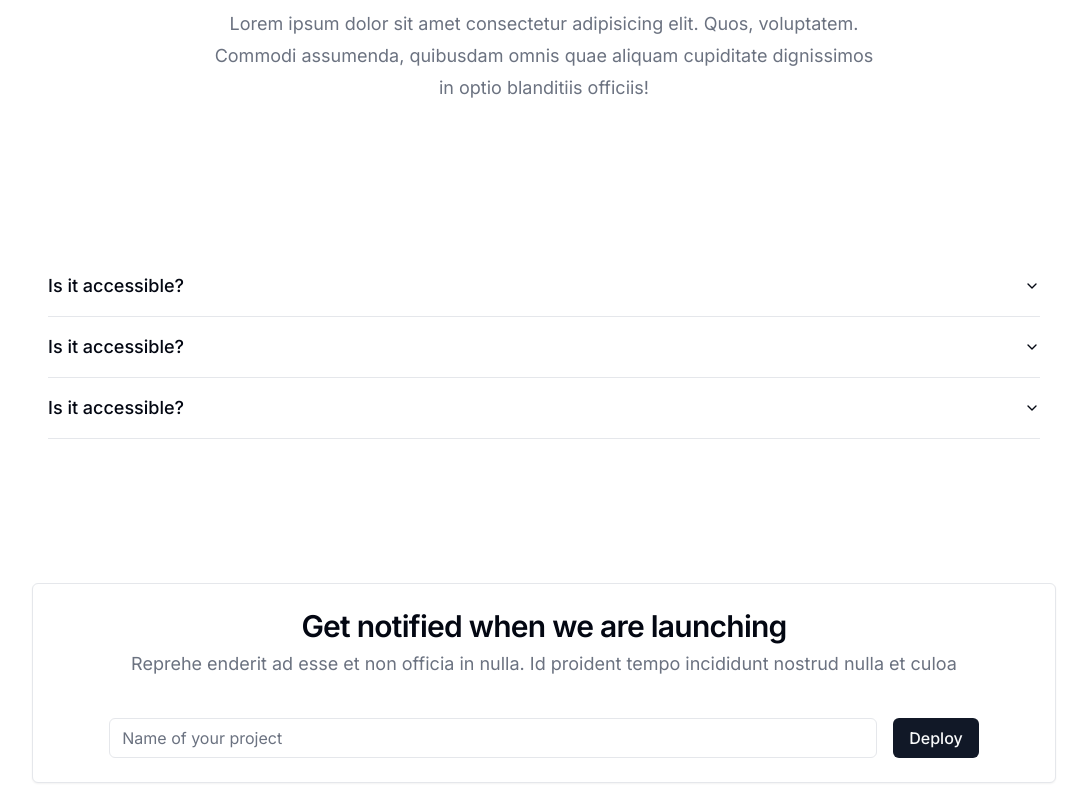
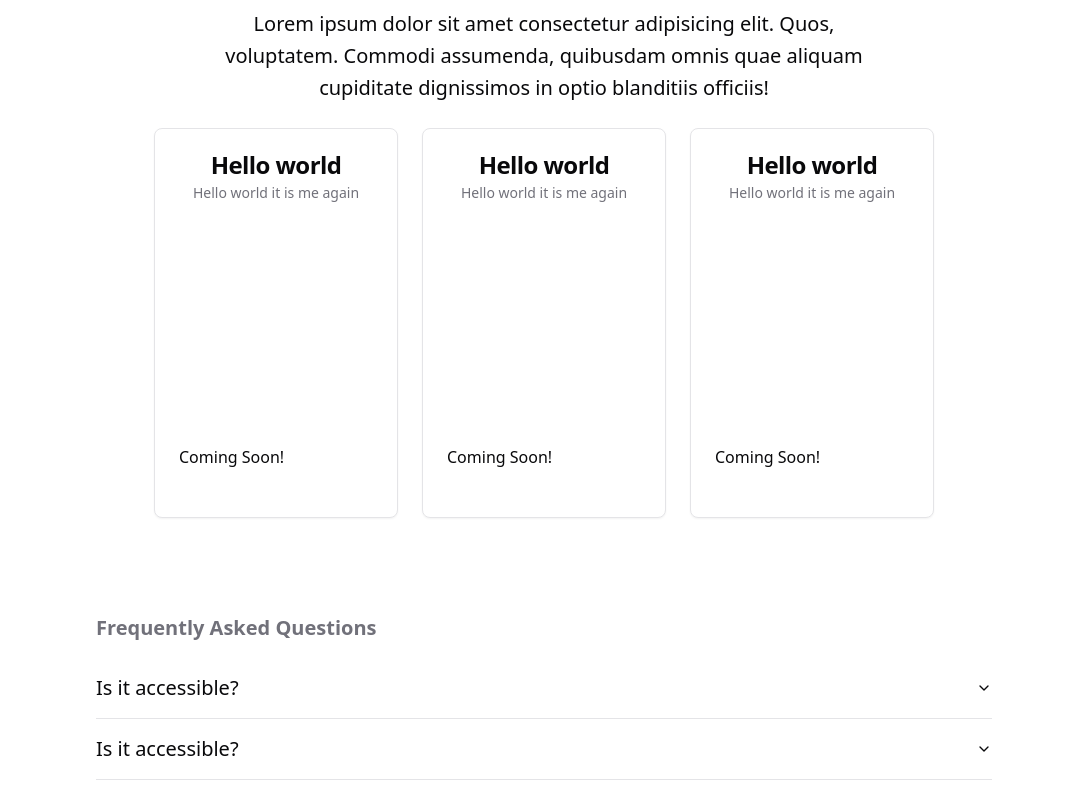
Before and after one commit to 3akare/nobr, a Next.js app: page / in a window 1280 px wide. Shown: the part 740-1540 px from the top of the page, without its empty margins (96-1183 px from the left). Built offline with nearby package versions, Linux system fonts and the light colour scheme.

Commit message:
Added all needed components

```diff
--- a/app/components/AccordionList.tsx
+++ b/app/components/AccordionList.tsx
@@ -7,22 +7,23 @@ import {
 
 function AccordionList() {
   return (
-    <Accordion type="single" collapsible className="container mx-auto max-w-5xl p-4 m-4">
+    <Accordion type="single" collapsible className="container mx-auto max-w-5xl p-4 px-8 sm:px-16 m-4 h-72">
+      <h1 className="text-xl my-2 py-2 text-muted-foreground font-semibold">Frequently Asked Questions</h1>
       <AccordionItem value="item-1">
-        <AccordionTrigger className="text-lg">Is it accessible?</AccordionTrigger>
-        <AccordionContent>
+        <AccordionTrigger className="text-xl">Is it accessible?</AccordionTrigger>
+        <AccordionContent className="text-lg">
           Yes. It adheres to the WAI-ARIA design pattern.
         </AccordionContent>
       </AccordionItem>
       <AccordionItem value="item-2">
-        <AccordionTrigger className="text-lg">Is it accessible?</AccordionTrigger>
-        <AccordionContent className="text-base">
+        <AccordionTrigger className="text-xl">Is it accessible?</AccordionTrigger>
+        <AccordionContent className="text-lg">
           Yes. It adheres to the WAI-ARIA design pattern.
         </AccordionContent>
       </AccordionItem>
       <AccordionItem value="item-3">
-        <AccordionTrigger className="text-lg">Is it accessible?</AccordionTrigger>
-        <AccordionContent className="text-base">
+        <AccordionTrigger className="text-xl">Is it accessible?</AccordionTrigger>
+        <AccordionContent className="text-lg">
           Yes. It adheres to the WAI-ARIA design pattern.
         </AccordionContent>
       </AccordionItem>
--- a/app/components/Features.tsx
+++ b/app/components/Features.tsx
@@ -1,26 +1,8 @@
 // import FeaturesCard from "./FeaturesCard";
 
+import FeaturesCard from "./FeaturesCard";
+
 function Features() {
-  // const list = [
-  //   {
-  //     cardHeading: "Hello world",
-  //     cardText:
-  //       "Commodi assumenda, quibusdam omnis quae aliquam cupiditate dignissimos in optio blanditiis officiis!",
-  //     cardImg: "../../public/menu.svg",
-  //   },
-  //   {
-  //     cardHeading: "Hello world",
-  //     cardText:
-  //       "Commodi assumenda, quibusdam omnis quae aliquam cupiditate dignissimos in optio blanditiis officiis!",
-  //     cardImg: "../../public/menu.svg",
-  //   },
-  //   {
-  //     cardHeading: "Hello world",
-  //     cardText:
-  //       "Commodi assumenda, quibusdam omnis quae aliquam cupiditate dignissimos in optio blanditiis officiis!",
-  //     cardImg: "../../public/menu.svg",
-  //   },
-  // ];
   return (
     <section
       className="p-8 h-fit w-full flex flex-col items-center text-center space-y-6"
@@ -29,15 +11,15 @@ function Features() {
       <h2 className="font-semibold text-[2.5rem] leading-[1.1] md:text-6xl">
         Features
       </h2>
-      <p className="max-w-[42rem] leading-normal text-muted-foreground sm:text-lg text-base sm:leading-8">
+      <p className="max-w-[42rem] leading-normal text-foreground sm:text-xl text-lg sm:leading-8 font-light">
         Lorem ipsum dolor sit amet consectetur adipisicing elit. Quos,
         voluptatem. Commodi assumenda, quibusdam omnis quae aliquam cupiditate
         dignissimos in optio blanditiis officiis!
       </p>
-      <div className="mx-auto grid justify-center gap-4 sm:grid-cols-2 md:max-w-[64rem] md:grid-cols-3">
-        {/* {list.map((item, index) => {
-          return <FeaturesCard key={index} {...item} />;
-        })} */}
+      <div className="mx-auto grid justify-center gap-6 sm:grid-cols-2 md:max-w-[64rem] md:grid-cols-3">
+        <FeaturesCard />
+        <FeaturesCard />
+        <FeaturesCard />
       </div>
     </section>
   );
--- a/app/components/FeaturesCard.tsx
+++ b/app/components/FeaturesCard.tsx
@@ -1,31 +1,23 @@
-import Image from "next/image";
-import logo from "../../public/menu.svg";
+import {
+  Card,
+  CardContent,
+  CardDescription,
+  CardFooter,
+  CardHeader,
+  CardTitle,
+} from "./ui/card";
 
-function FeaturesCard({
-  cardImg,
-  cardHeading,
-  cardText,
-}: {
-  cardImg: string;
-  cardHeading: string;
-  cardText: string;
-}) {
+function FeaturesCard() {
   return (
-    <div className="overflow-hidden rounded-lg border bg-background p-2">
-      <div className="flex h-fit flex-col justify-between rounded-md p-6">
-        <Image
-          src={logo}
-          alt={cardHeading}
-          className="w-12 h-12"
-          width={48}
-          height={48}
-        />
-        <div className="space-y-2">
-          <h3 className="font-bold">{cardHeading}</h3>
-          <p className="text-sm text-muted-foreground">{cardText}</p>
-        </div>
-      </div>
-    </div>
+    <Card className="w-[20rem] sm:w-[18rem] md:w-[15.25rem] text-center">
+      <CardHeader>
+        <CardTitle>Hello world</CardTitle>
+        <CardContent className="px-0 md:h-[16rem]">
+          <CardDescription>Hello world it is me again</CardDescription>
+        </CardContent>
+        <CardFooter className="text-foreground-accent px-0">Coming Soon!</CardFooter>
+      </CardHeader>
+    </Card>
   );
 }
 
--- a/app/components/ModeToggle.tsx
+++ b/app/components/ModeToggle.tsx
@@ -38,7 +38,7 @@ export function ModeToggle({
           <span className="sr-only">Toggle theme</span>
         </Button>
       </DropdownMenuTrigger>
-      <DropdownMenuContent align="end">
+      <DropdownMenuContent align="end" className="text-lg font-semibold">
         <DropdownMenuItem onClick={() => setTheme("light")}>
           Light
         </DropdownMenuItem>
--- a/app/components/NewsLetter.tsx
+++ b/app/components/NewsLetter.tsx
@@ -1,28 +1,19 @@
-
 import { Button } from "@/app/components/ui/button";
 import {
   Card,
   CardContent,
   CardDescription,
-  CardFooter,
   CardHeader,
   CardTitle,
 } from "@/app/components/ui/card";
 import { Input } from "@/app/components/ui/input";
 import { Label } from "@/app/components/ui/label";
-import {
-  Select,
-  SelectContent,
-  SelectItem,
-  SelectTrigger,
-  SelectValue,
-} from "@/app/components/ui/select";
 
 export default function NewsLetter() {
   return (
-    <Card className="container mx-auto max-w-5xl text-center space-y-4 rounded-none border-x-0 sm:border-x-[1px] sm:rounded-md">
+    <Card className="container mx-auto max-w-5xl text-center space-y-8 rounded-none border-x-0 sm:border-x-[1px] sm:rounded-md backdrop-blur-md">
       <CardHeader>
-        <CardTitle className="text-3xl">
+        <CardTitle className="font-semibold text-[2rem] leading-[1.1] md:text-4xl">
           Get notified when we are launching
         </CardTitle>
         <CardDescription className="text-lg">
@@ -30,21 +21,23 @@ export default function NewsLetter() {
           incididunt nostrud nulla et culoa
         </CardDescription>
       </CardHeader>
-      <CardContent>
+      <CardContent className="p-0">
         <form>
-          <div className="flex w-full items-center justify-center gap-4">
-            <div className="flex flex-col flex-1 max-w-3xl">
+          <div className="flex w-full items-center justify-center gap-4 mb-8">
+            <div className="flex flex-col flex-1 max-w-3xl ">
               <Label htmlFor="name" className="sr-only">
                 Name
               </Label>
               <Input
                 id="name"
                 type="email"
-                placeholder="Name of your project"
-                className="text-base"
+                placeholder="Enter your email"
+                className="text-lg focus:ring-0 focus-visible:ring-0 focus-within:ring-0 focus-visible:outline-none h-12 focus-visible:ring-offset-0"
               />
             </div>
-            <Button className="self-end text-base">Deploy</Button>
+            <Button className="self-end text-lg bg-secondary-pOrange hover:bg-background hover:text-foreground hover:ring-2 ring-secondary-pOrange hover:text-secondary-pOrange h-12">
+              Deploy
+            </Button>
           </div>
         </form>
       </CardContent>
--- a/app/globals.css
+++ b/app/globals.css
@@ -3,52 +3,54 @@
 @tailwind utilities;
 
 
+
 @layer base {
   :root {
     --background: 0 0% 100%;
-    --foreground: 224 71.4% 4.1%;
+    --foreground: 240 10% 3.9%;
     --card: 0 0% 100%;
-    --card-foreground: 224 71.4% 4.1%;
+    --card-foreground: 240 10% 3.9%;
     --popover: 0 0% 100%;
-    --popover-foreground: 224 71.4% 4.1%;
-    --primary: 220.9 39.3% 11%;
-    --primary-foreground: 210 20% 98%;
-    --secondary: 220 14.3% 95.9%;
-    --secondary-foreground: 220.9 39.3% 11%;
-    --muted: 220 14.3% 95.9%;
-    --muted-foreground: 220 8.9% 46.1%;
-    --accent: 220 14.3% 95.9%;
-    --accent-foreground: 220.9 39.3% 11%;
+    --popover-foreground: 240 10% 3.9%;
+    --primary: 240 5.9% 10%;
+    --primary-foreground: 0 0% 98%;
+    --secondary: 240 4.8% 95.9%;
+    --secondary-foreground: 240 5.9% 10%;
+    --muted: 240 4.8% 95.9%;
+    --muted-foreground: 240 3.8% 46.1%;
+    --accent: 240 4.8% 95.9%;
+    --accent-foreground: 240 5.9% 10%;
     --destructive: 0 84.2% 60.2%;
-    --destructive-foreground: 210 20% 98%;
-    --border: 220 13% 91%;
-    --input: 220 13% 91%;
-    --ring: 224 71.4% 4.1%;
+    --destructive-foreground: 0 0% 98%;
+    --border: 240 5.9% 90%;
+    --input: 240 5.9% 90%;
+    --ring: 240 5.9% 10%;
     --radius: 0.5rem;
   }
 
   .dark {
-    --background: 224 71.4% 4.1%;
-    --foreground: 210 20% 98%;
-    --card: 224 71.4% 4.1%;
-    --card-foreground: 210 20% 98%;
-    --popover: 224 71.4% 4.1%;
-    --popover-foreground: 210 20% 98%;
-    --primary: 210 20% 98%;
-    --primary-foreground: 220.9 39.3% 11%;
-    --secondary: 215 27.9% 16.9%;
-    --secondary-foreground: 210 20% 98%;
-    --muted: 215 27.9% 16.9%;
-    --muted-foreground: 217.9 10.6% 64.9%;
-    --accent: 215 27.9% 16.9%;
-    --accent-foreground: 210 20% 98%;
+    --background: 240 10% 3.9%;
+    --foreground: 0 0% 98%;
+    --card: 240 10% 3.9%;
+    --card-foreground: 0 0% 98%;
+    --popover: 240 10% 3.9%;
+    --popover-foreground: 0 0% 98%;
+    --primary: 0 0% 98%;
+    --primary-foreground: 240 5.9% 10%;
+    --secondary: 240 3.7% 15.9%;
+    --secondary-foreground: 0 0% 98%;
+    --muted: 240 3.7% 15.9%;
+    --muted-foreground: 240 5% 64.9%;
+    --accent: 240 3.7% 15.9%;
+    --accent-foreground: 0 0% 98%;
     --destructive: 0 62.8% 30.6%;
-    --destructive-foreground: 210 20% 98%;
-    --border: 215 27.9% 16.9%;
-    --input: 215 27.9% 16.9%;
-    --ring: 216 12.2% 83.9%;
+    --destructive-foreground: 0 0% 98%;
+    --border: 240 3.7% 15.9%;
+    --input: 240 3.7% 15.9%;
+    --ring: 240 4.9% 83.9%;
   }
 }
+
 
 @layer base {
   * {
--- a/app/layout.tsx
+++ b/app/layout.tsx
@@ -10,22 +10,13 @@ export const metadata: Metadata = {
   description: "Generated by create next app",
 };
 
-import { Inter } from "next/font/google";
-
-// If loading a variable font, you don't need to specify the font weight
-const inter = Inter({
-  subsets: ["latin"],
-  display: "swap",
-});
-
-
 export default function RootLayout({
   children,
 }: {
   children: React.ReactNode;
 }) {
   return (
-    <html lang="en"  className={inter.className} suppressHydrationWarning>
+    <html lang="en" suppressHydrationWarning>
       <head>
         <link
           rel="shortcut icon"
@@ -40,7 +31,7 @@ export default function RootLayout({
         enableSystem
         disableTransitionOnChange
       >
-        <body className="min-h-screen antialiased">
+        <body className="min-h-screen font-sans antialiased">
           <NavBar />
           {children}
           <Footer />
--- a/app/page.tsx
+++ b/app/page.tsx
@@ -7,10 +7,13 @@ export default function Home() {
   return (
     <main className="space-y-20">
       <HeroSection />
-      <Features />
-      <section className="space-y-12 sm:space-y-32">
-        <AccordionList />
-        <NewsLetter />
+      <div className="w-72 h-72 -z-10 bg-secondary-pOrange dark:hidden opacity-20 absolute top-56 rounded-full blur-3xl backdrop-blur-3xl hidden md:block"></div>
+      <section className="space-y-8">
+        <Features />
+        <div className="space-y-24">
+          <AccordionList />
+          <NewsLetter />
+        </div>
       </section>
     </main>
   );
```
Also changed, not shown: app/components/HeroSection.tsx (+4 -3 lines).
